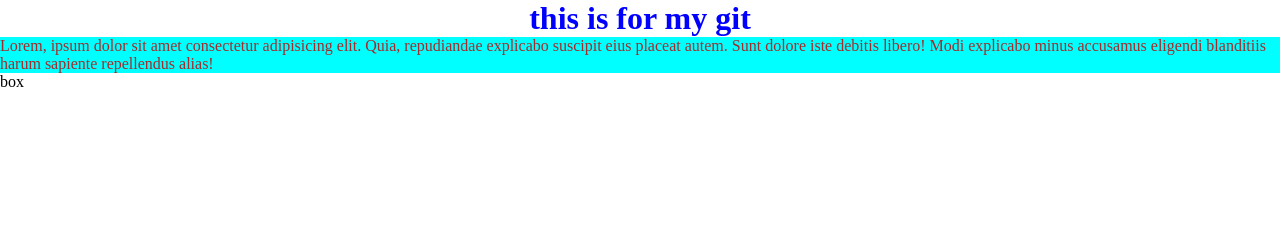
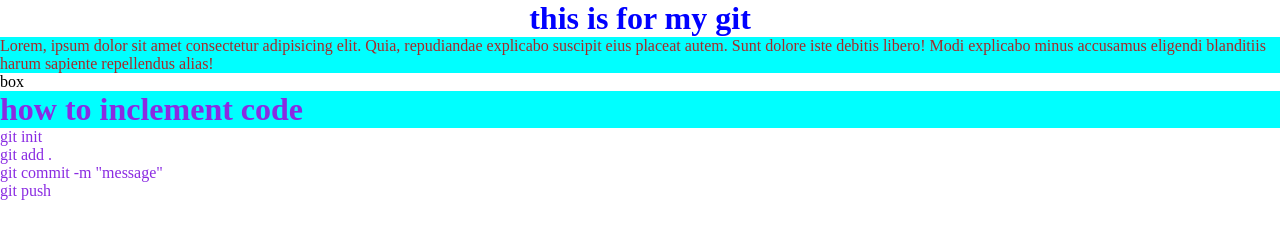
Before and after one commit to AirinNila/my-first-repo, a plain HTML site: page index.html in a window 1280 px wide. Drawn offline with Linux system fonts and the light colour scheme.

Commit message:
create list

```diff
--- a/index.css
+++ b/index.css
@@ -11,3 +11,12 @@ p{
     color: brown;
     background-color: aqua;
 }
+#headline {
+    text-align: start;
+    color: blueviolet;
+    background-color: aqua;
+}
+
+ul{
+    color: blueviolet;
+}
--- a/index.html
+++ b/index.html
@@ -11,5 +11,14 @@
     <h1>this is for my git</h1>
     <p>Lorem, ipsum dolor sit amet consectetur adipisicing elit. Quia, repudiandae explicabo suscipit eius placeat autem. Sunt dolore iste debitis libero! Modi explicabo minus accusamus eligendi blanditiis harum sapiente repellendus alias!</p>
     <div class="test">box</div>
+    <div class="code">
+        <h1 id="headline">how to inclement code</h1>
+        <ul>
+            <li>git init</li>
+            <li>git add . </li>
+            <li>git commit -m "message" </li>
+            <li>git push</li>
+        </ul>
+    </div>
 </body>
 </html>
```
